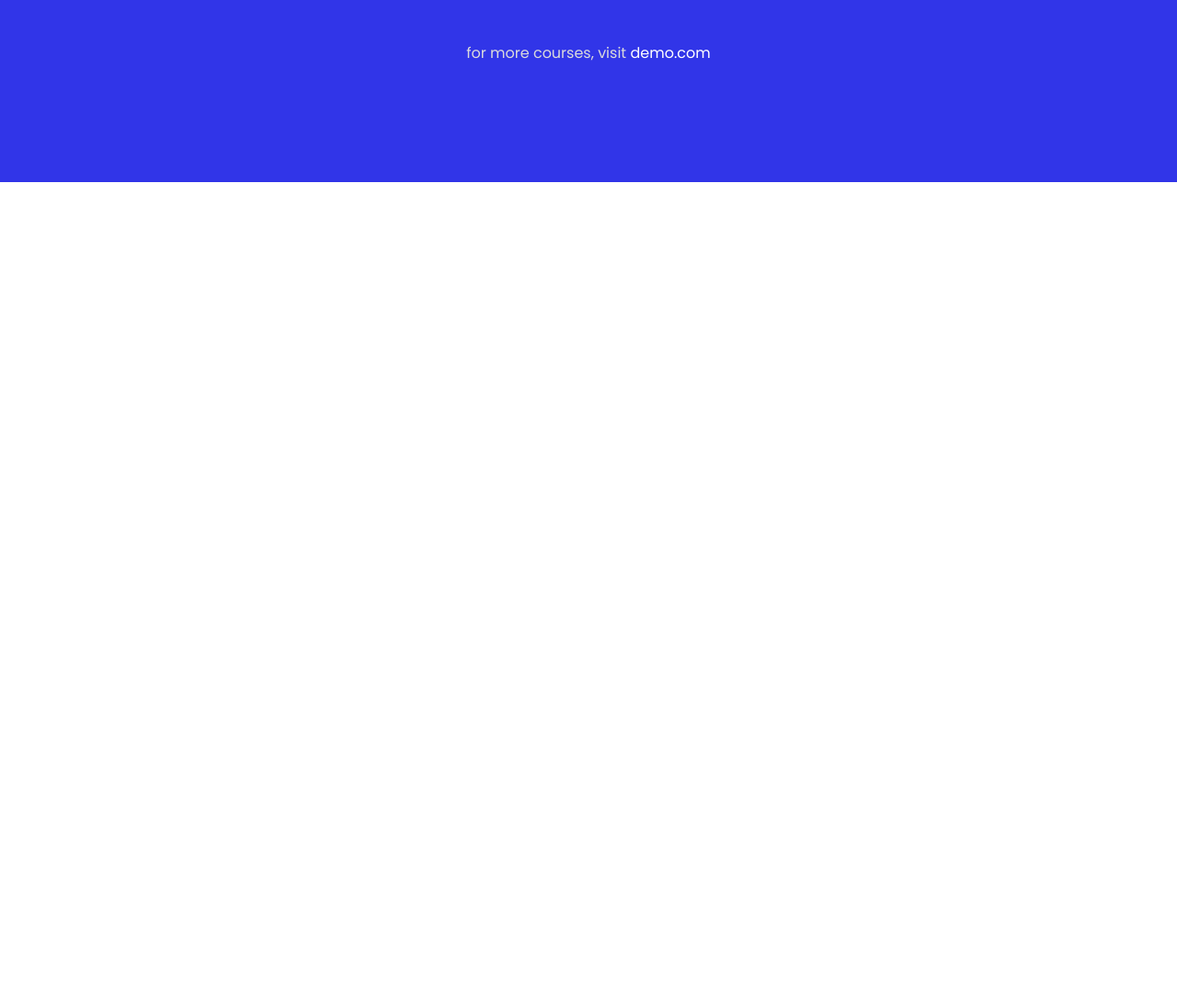
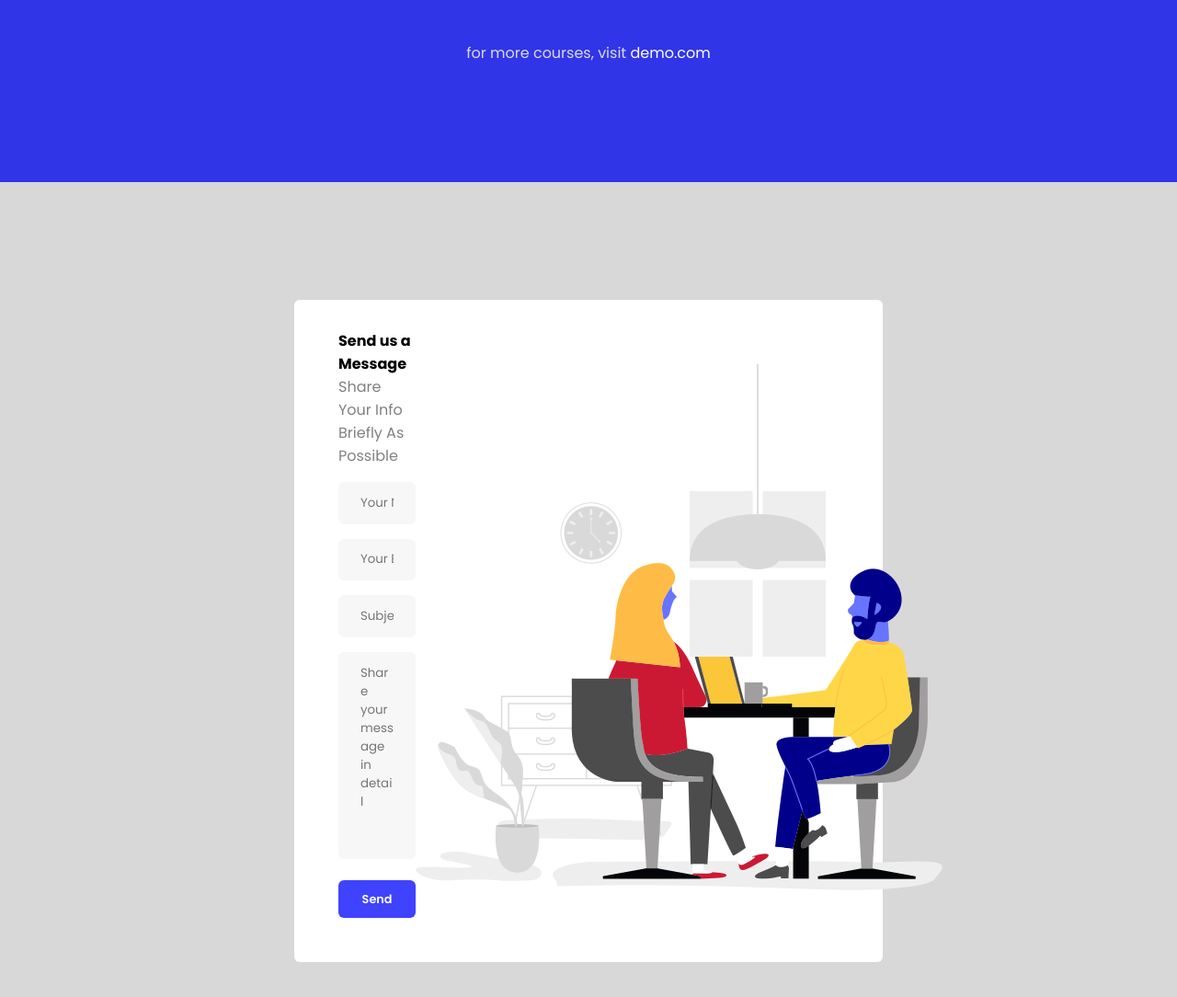
Before and after one commit to aji-ajish/sass, a plain HTML site: page index.html in a window 1280 px wide. Shown: the part 4285-5369 px from the top of the page at 92% size. Before the commit the page ends 4483 px from the top, so only its background shows below. Drawn offline with Linux system fonts and the light colour scheme; a web font is replaced by a local one.

Commit message:
contact update

```diff
--- /dev/null
+++ b/assets/scss/components/_forms.scss
@@ -0,0 +1,22 @@
+@use "../abstract/function" as fun;
+
+
+.form-control{
+    padding: .8rem 1.5rem;
+    background-color: rgb(247, 247, 247);
+    border: none;border-radius: 6px;
+    outline: none;
+    width: 100%;
+
+    &:focus{
+        border: 1px solid fun.theme-color();
+    }
+}
+
+.resize-x{
+    resize: horizontal;
+}
+
+.resize-none{
+    resize: none;
+}
--- a/assets/scss/main.scss
+++ b/assets/scss/main.scss
@@ -12,6 +12,8 @@
 // components
 @import "./components/buttons";
 @import "./components/badges";
+@import "./components/forms";
+
 //layouts
 @import "./layouts/header";
 @import "./layouts/background_elements";
@@ -21,3 +23,4 @@
 @import "./pages/about";
 @import "./pages/roadmap";
 @import "./pages/courses";
+@import "./pages/contact";
--- /dev/null
+++ b/assets/scss/pages/_contact.scss
@@ -0,0 +1,27 @@
+@use "../abstract/function" as fun;
+
+.contact {
+  padding: 8rem 20rem;
+  background: rgb(216, 216, 216);
+
+  &-card {
+    background: #fff;
+    display: flex;
+    justify-content: space-between;
+    align-items: center;
+    padding: 2rem 3rem;
+    border-radius: 6px;
+
+    &--contents {
+      flex-grow: 1;
+
+      h2 {
+        font-size: 1.2rem;
+      }
+      p {
+        color: gray;
+        text-transform: capitalize;
+      }
+    }
+  }
+}
--- a/index.html
+++ b/index.html
@@ -239,6 +239,53 @@
         </div>
       </section>
       <!-- ========== End courses ========== -->
+
+      <!-- ========== Start contact ========== -->
+      <section class="contact">
+        <div class="contact-card">
+          <form accept="#" method="post" class="space-y-1 contact-card--contents">
+            <div class="contact-card--header">
+              <h4>Send us a Message</h4>
+              <p>share your info briefly as possible</p>
+            </div>
+            <div>
+              <input
+                type="text"
+                name="name"
+                placeholder="Your Name"
+                class="form-control" required
+              />
+            </div>
+            <div>
+              <input
+                type="email"
+                name="email"
+                placeholder="Your Email"
+                class="form-control" required
+              />
+            </div>
+            <div>
+              <input
+                type="text"
+                name="subject"
+                placeholder="Subject"
+                class="form-control" required
+              />
+            </div>
+            <div>
+              <textarea name="message" required class="form-control resize-none" placeholder="Share your message in detail"  rows="10"></textarea>
+            </div>
+            <div><button  class="btn-primary">Send</button></div>
+          </form>
+          <div>
+            <img
+              src="./assets/img/cyberdude-contact.png"
+              alt="cyberdude-contact"
+            />
+          </div>
+        </div>
+      </section>
+      <!-- ========== End contact ========== -->
     </main>
     <!-- ========== End Main Content ========== -->
 
```
Also changed, not shown: assets/css/style.css, 1 other file.
